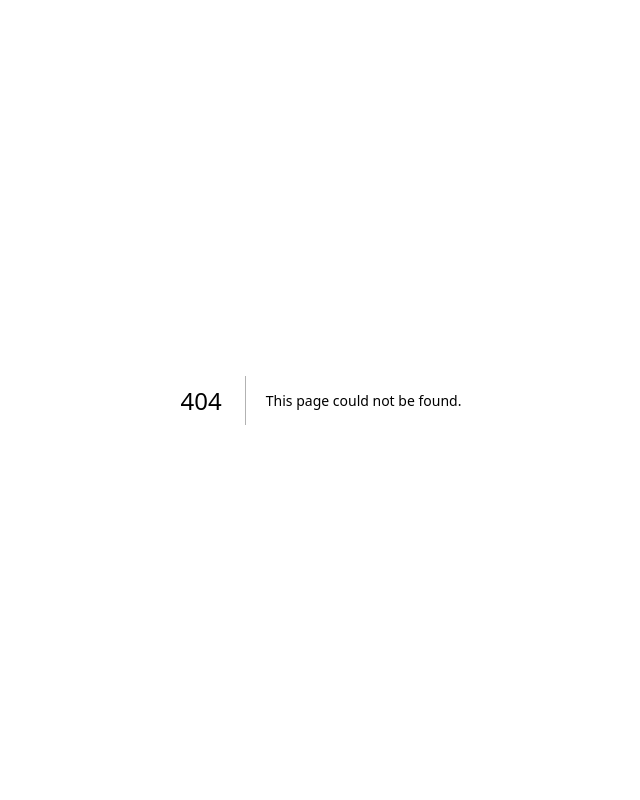
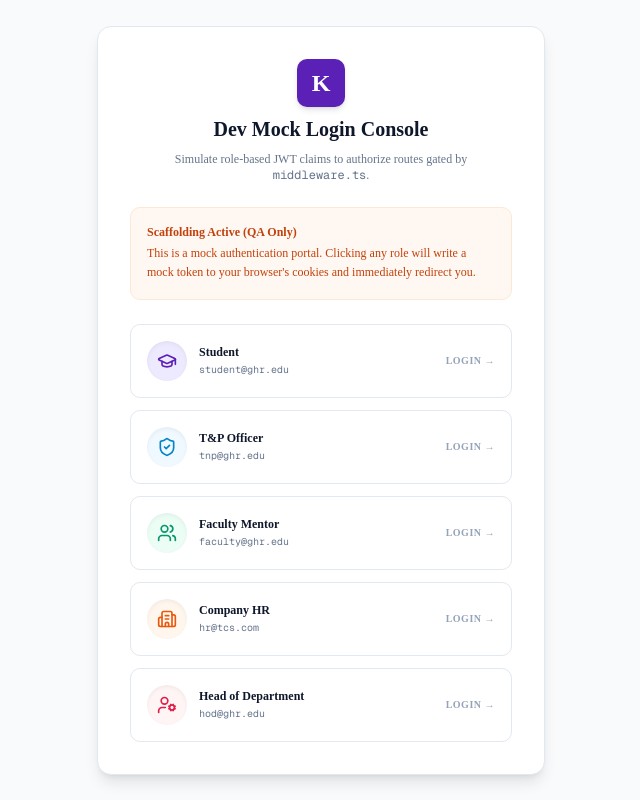
Before and after one commit to dipak0000812/Kaushal, a Next.js app in the folder frontend/: page /dev/login in a window 1280 px wide. Before the commit this address had no page. Shown: the whole page, without its empty margins (319-959 px from the left). Built offline with nearby package versions, Linux system fonts and the light colour scheme.

Commit message:
feat(frontend) : Added mock Login page

```diff
--- /dev/null
+++ b/frontend/app/dev/login/page.tsx
@@ -0,0 +1,144 @@
+/*
+ * DEVELOPMENT-ONLY MOCK LOGIN UTILITY
+ *
+ * NOTE: This page is scaffolding to unblock manual QA before Phase 6 (Public Lane / auth) is built.
+ * Exclude this file from production builds or remove it during Phase 6 deployment.
+ */
+
+'use client';
+
+import React from 'react';
+import { ShieldCheck, User, Users, GraduationCap, Building2, UserCog } from 'lucide-react';
+
+const ROLES = [
+  {
+    name: 'Student',
+    roleKey: 'student',
+    redirectPath: '/student',
+    icon: GraduationCap,
+    bgColor: 'bg-[#EDE9FE] text-[#5B21B6]',
+    hoverBg: 'hover:bg-[#DDD6FE]',
+    email: 'student@ghr.edu',
+    userId: 'user-student-1',
+  },
+  {
+    name: 'T&P Officer',
+    roleKey: 'tnp',
+    redirectPath: '/tp',
+    icon: ShieldCheck,
+    bgColor: 'bg-[#F0F9FF] text-[#0284C7]',
+    hoverBg: 'hover:bg-[#E0F2FE]',
+    email: 'tnp@ghr.edu',
+    userId: 'user-tnp-1',
+  },
+  {
+    name: 'Faculty Mentor',
+    roleKey: 'faculty',
+    redirectPath: '/faculty',
+    icon: Users,
+    bgColor: 'bg-[#ECFDF5] text-[#059669]',
+    hoverBg: 'hover:bg-[#D1FAE5]',
+    email: 'faculty@ghr.edu',
+    userId: 'user-faculty-1',
+  },
+  {
+    name: 'Company HR',
+    roleKey: 'company',
+    redirectPath: '/company',
+    icon: Building2,
+    bgColor: 'bg-[#FFF7ED] text-[#EA580C]',
+    hoverBg: 'hover:bg-[#FFEDD5]',
+    email: 'hr@tcs.com',
+    userId: 'user-company-1',
+  },
+  {
+    name: 'Head of Department',
+    roleKey: 'hod',
+    redirectPath: '/hod',
+    icon: UserCog,
+    bgColor: 'bg-[#FFF5F5] text-[#E11D48]',
+    hoverBg: 'hover:bg-[#FFE4E6]',
+    email: 'hod@ghr.edu',
+    userId: 'user-hod-1',
+  },
+];
+
+export default function DevLoginPage() {
+  const handleMockLogin = (roleKey: string, email: string, userId: string, redirectPath: string) => {
+    // Generate a mock JWT structure: header.payload.signature
+    const header = btoa(JSON.stringify({ alg: 'HS256', typ: 'JWT' }));
+    const payload = btoa(
+      JSON.stringify({
+        role: roleKey,
+        userId: userId,
+        email: email,
+        name: `Mock ${roleKey.toUpperCase()} User`,
+      })
+    );
+    const mockJwt = `${header}.${payload}.dummysignature`;
+
+    // Set cookies matching middleware.ts expectation (kaushal_token and token)
+    document.cookie = `kaushal_token=${mockJwt}; path=/; max-age=86400; SameSite=Lax`;
+    document.cookie = `token=${mockJwt}; path=/; max-age=86400; SameSite=Lax`;
+
+    // Also populate localStorage just in case client APIs read it
+    localStorage.setItem('kaushal_token', mockJwt);
+
+    // Redirect to the corresponding dashboard using window.location to force a full middleware reload
+    window.location.href = redirectPath;
+  };
+
+  return (
+    <div className="min-h-screen bg-[#F8FAFC] flex flex-col justify-center items-center p-6">
+      <div className="max-w-md w-full bg-white border border-[#E2E8F0] rounded-xl shadow-lg p-8 space-y-6">
+
+        {/* Header */}
+        <div className="text-center space-y-2">
+          <div className="w-12 h-12 rounded-lg bg-[#5B21B6] text-white flex items-center justify-center font-bold text-2xl mx-auto shadow-md">
+            K
+          </div>
+          <h2 className="text-xl font-bold text-[#0F172A]">Dev Mock Login Console</h2>
+          <p className="text-xs text-[#64748B]">
+            Simulate role-based JWT claims to authorize routes gated by <code>middleware.ts</code>.
+          </p>
+        </div>
+
+        {/* Warning Banner */}
+        <div className="bg-[#FFF8F2] border border-[#FDE8D4] rounded-lg p-4 text-xs text-[#C2410C] space-y-1">
+          <h4 className="font-bold">Scaffolding Active (QA Only)</h4>
+          <p className="leading-relaxed">
+            This is a mock authentication portal. Clicking any role will write a mock token to your browser's cookies and immediately redirect you.
+          </p>
+        </div>
+
+        {/* Action Grid */}
+        <div className="flex flex-col gap-3">
+          {ROLES.map((r) => {
+            const Icon = r.icon;
+            return (
+              <button
+                key={r.roleKey}
+                onClick={() => handleMockLogin(r.roleKey, r.email, r.userId, r.redirectPath)}
+                className={`w-full flex items-center justify-between p-4 border border-[#E2E8F0] rounded-lg text-left transition-all ${r.hoverBg} cursor-pointer group`}
+              >
+                <div className="flex items-center gap-3">
+                  <div className={`w-10 h-10 rounded-full flex items-center justify-center ${r.bgColor} shadow-inner`}>
+                    <Icon className="w-5 h-5" />
+                  </div>
+                  <div>
+                    <h4 className="text-xs font-bold text-[#0F172A]">{r.name}</h4>
+                    <p className="text-[10px] text-[#64748B] font-mono mt-0.5">{r.email}</p>
+                  </div>
+                </div>
+                <div className="text-[10px] font-bold text-[#94A3B8] group-hover:text-[#0F172A] uppercase tracking-wider transition-colors flex items-center gap-1">
+                  Login &rarr;
+                </div>
+              </button>
+            );
+          })}
+        </div>
+
+      </div>
+    </div>
+  );
+}
--- a/frontend/components/shared/RoleShell.tsx
+++ b/frontend/components/shared/RoleShell.tsx
@@ -150,6 +150,13 @@ export default function RoleShell({ role, children }: RoleShellProps) {
             <LogOut className="w-3.5 h-3.5" />
             Logout
           </button>
+          <Link
+            href="/dev/login"
+            className="w-full flex items-center justify-center gap-2 mt-1.5 px-3 py-2 border border-[#E2E8F0] bg-white rounded-md text-xs font-semibold text-[#5B21B6] hover:bg-[#EDE9FE] hover:border-[#DDD6FE] transition-colors"
+          >
+            <ShieldCheck className="w-3.5 h-3.5" />
+            Switch Role (Dev)
+          </Link>
         </div>
       </aside>
 
```
Also changed, not shown: 1 other file (tests, documents, lock files or other folders).
